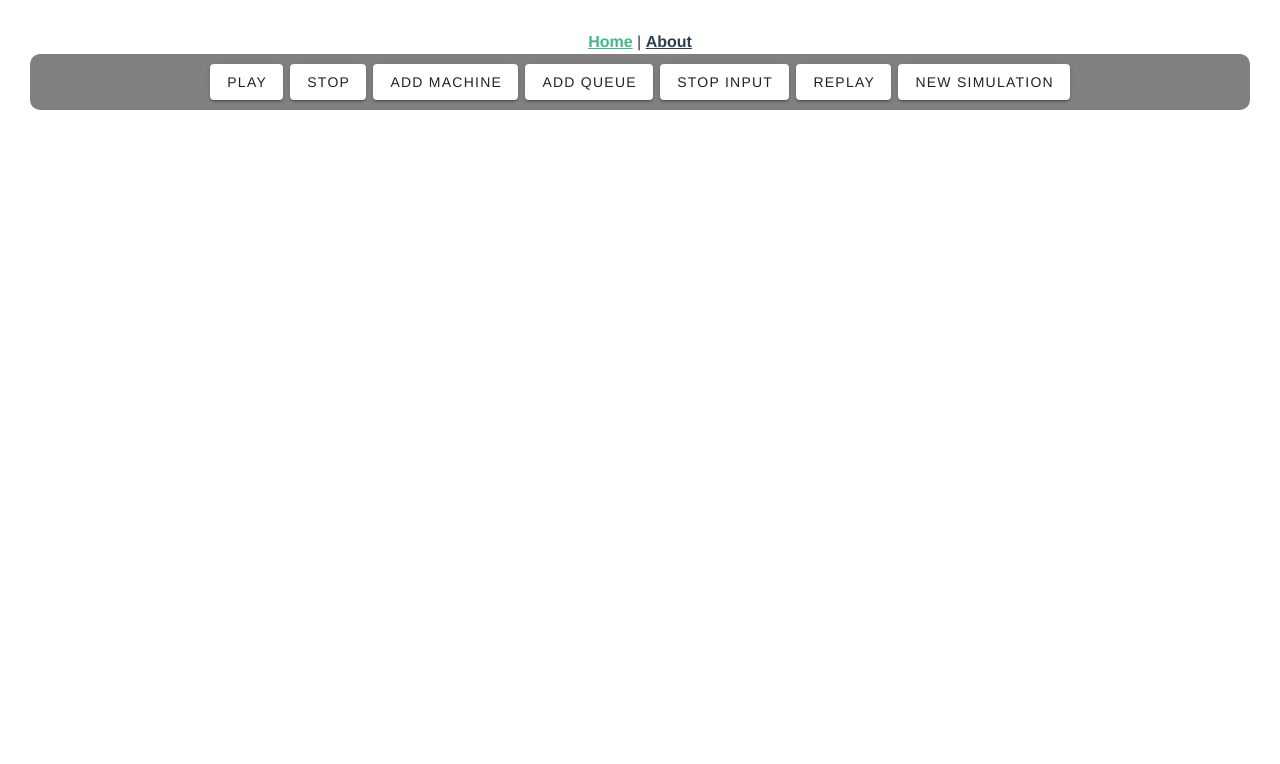
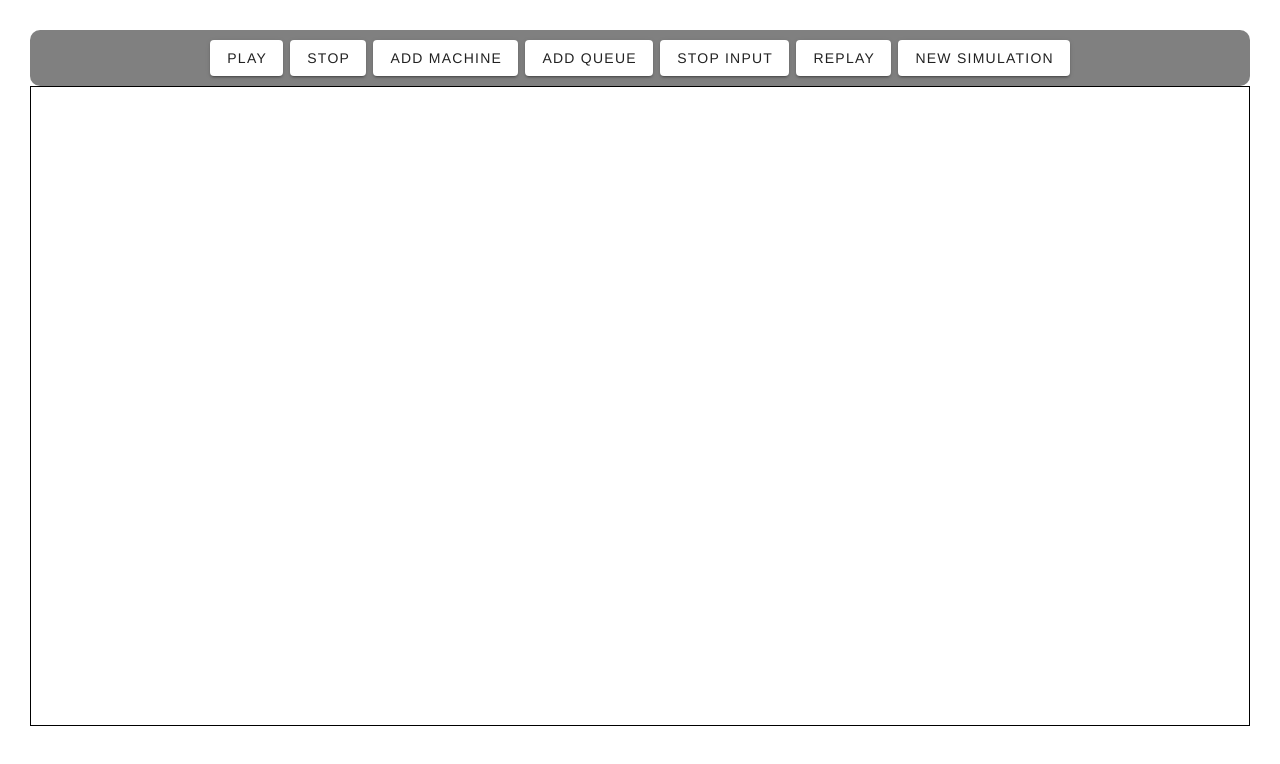
Before and after one commit to abdelrahmanbassam/Producer-Simulation, a Vue app in the folder frontend/: page / in a window 1280 px wide. Shown: the top 764 px of the page. Built offline with nearby package versions, Linux system fonts and the light colour scheme.

Commit message:
add machines/queues/arrows drawing

```diff
--- a/frontend/package.json
+++ b/frontend/package.json
@@ -8,6 +8,7 @@
   },
   "dependencies": {
     "core-js": "^3.8.3",
+    "konva": "^9.3.1",
     "vue": "^3.2.13",
     "vue-router": "^4.0.3",
     "vuetify": "^3.4.11"
--- a/frontend/src/App.vue
+++ b/frontend/src/App.vue
@@ -1,7 +1,5 @@
 <template>
   <nav>
-    <router-link to="/">Home</router-link> |
-    <router-link to="/about">About</router-link>
     <router-view/>
   </nav>
 </template>
--- /dev/null
+++ b/frontend/src/components/simulationStage.vue
@@ -0,0 +1,243 @@
+<template>
+
+    <div>
+     <taskBar @addMachine="addMachine" @addQueue="addQueue" @addArrow="addArrow"/>
+
+     <div class="konva-holder"></div>
+    </div>
+</template>
+
+<script>
+import Konva from 'konva';
+import taskBar from './taskBar.vue'
+
+export default {
+    components: {
+     taskBar,
+    },
+   data() {
+     return {
+      allShapes:[],
+      layer:null,
+      newQueueId:0,
+      newMachineId:0,
+      arrowSrc:null,
+      arrowDest:null,
+      isDrawingQueue:false,
+      isDrawingMachine:false,
+      isDrawingArrow:false,
+      isStartedArrow:false,
+
+     }
+   },
+
+   mounted() {
+    this.createKonvaStage();
+   },
+
+   methods:{
+
+    addMachine(){
+     this.clear();
+     this.isDrawingMachine=true;
+
+    },
+
+    addQueue(){
+     this.clear();
+     this.isDrawingQueue=true;
+    },
+    addArrow(){
+     this.clear();
+     this.isDrawingArrow=true;
+    },
+    clear(){
+      this.isDrawingQueue=false;
+      this.isDrawingMachine=false;
+
+    },
+    // async startUp() {
+    //  await this.createKonvaStage();
+    // },
+
+    async createKonvaStage() {//creating stage with events (if i click a shape then i clicked the screen it will create a shape)create line in this(special case )
+     const viewportWidth = Math.max(document.documentElement.clientWidth || 0, window.innerWidth || 0);
+     const viewportHeight = Math.max(document.documentElement.clientHeight || 0, window.innerHeight || 0);
+
+     const stageWidth = viewportWidth * (98.8 / 100); // Replace percentageWidth with your desired percentage
+     const stageHeight = viewportHeight * (80 /100); // Replace percentageHeight with your desired percentage
+
+     this.stage = new Konva.Stage({
+        container: '.konva-holder',
+        width: stageWidth,
+        height: stageHeight,
+     });
+
+     this.layer = new Konva.Layer();
+     this.stage.add(this.layer);
+
+     let newShape={};
+
+     this.stage.on('click', (e) => {
+        // console.log(this.stage.getPointerPosition().x)
+        // console.log(this.stage.getPointerPosition().y)
+        if(this.isDrawingQueue||this.isDrawingMachine){
+            newShape.x = this.stage.getPointerPosition().x;
+            newShape.y = this.stage.getPointerPosition().y;
+
+          if(this.isDrawingQueue){
+            //   newShape.x-=50/2;
+            //   newShape.y-=25/2;
+            newShape.type='queue'
+            newShape.fill='red'
+          }
+          else if(this.isDrawingMachine){
+            newShape.type='machine'
+            newShape.fill='blue'
+          }
+          this.addShape(newShape);
+
+        }
+
+
+     });
+
+    },
+
+   async  clearAndDraw() {//clear the layer and draw the array elements again using this.drawShape
+        this.layer.destroyChildren();
+        this.allShapes.forEach((shape) => {
+            this.drawKonvaShape(shape);
+        });
+    },
+    drawKonvaShape(shape) {// (print the array ) take a shape object and convert it to element of Konva and have the events of every shape(methods)
+      let newShape=null;
+    //   console.log(JSON.stringify(shape, null, 2));
+      if (shape.type === 'arrow') {
+        newShape =  new Konva.Arrow({
+                points: shape.points, // Define the start and end points of the arrow
+                pointerLength: 7.5,  // Length of the pointer head
+                pointerWidth: 7.5,   // Width of the pointer head
+                fill: 'black',      // Fill color
+                stroke: 'black',    // Stroke color
+                strokeWidth: 2      // Stroke width
+        });
+      }
+      else if (shape.type === 'machine') {
+        newShape = new Konva.Circle(shape);
+        newShape.attrs.stroke='black';
+        newShape.attrs.radius=25;
+
+      }
+      else if (shape.type === 'queue') {
+        newShape=new Konva.Rect(shape);
+        newShape.attrs.stroke='black';
+        newShape.attrs.offsetX=25, // Half of the width
+        newShape.attrs.offsetY=15  // Half of the height
+        newShape.attrs.width=50;
+        newShape.attrs.height=30;
+      }
+
+    //   let text = new Konva.Text({
+    //     x: newShape.x(),
+    //     y: newShape.y(),
+    //     text: shape.text,
+    //     fontSize: 18,
+    //     fontFamily: 'Calibri',
+    //     fill: 'white',
+    //     align: 'center',
+    //     verticalAlign: 'middle'
+    //   });
+
+      newShape.on('click', () => {
+        if(this.isDrawingArrow&&!this.isStartedArrow){
+            this.isStartedArrow=true;
+            this.arrowSrc=newShape;
+        }
+        else if(this.isStartedArrow){
+            this.arrowDest=newShape;
+            let arrow = {type:'arrow',points: this.adjustPoints(this.arrowSrc,this.arrowDest)} // Define the start and end points of the arrow
+            this.addShape(arrow);
+            this.isStartedArrow=false;
+        }
+      });
+
+      let group = new Konva.Group();
+      group.add(newShape);
+    //   group.add(text);
+
+      this.layer.add(group);
+    },
+    //send shape to backend
+    addShape(shape){
+        const newShape = {...shape}; // Create a new objec
+        this.allShapes.push(newShape);
+        // console.log(JSON.stringify( this.allShapes, null, 2));
+        this.clearAndDraw();
+      //send it to backand return array of shapes
+    },
+    adjustPoints(arrowSrc,arrowDest){
+        let points=[arrowSrc.attrs.x,arrowSrc.attrs.y,arrowDest.attrs.x,arrowDest.attrs.y];
+        let hDiff=arrowSrc.attrs.x-arrowDest.attrs.x;
+        let vDiff=arrowSrc.attrs.y-arrowDest.attrs.y;
+        let dir=null;
+       if(Math.abs(hDiff)>Math.abs(vDiff)){
+         if(hDiff>0)
+          dir='left';
+         else
+          dir='right';
+       }
+       else{
+         if(vDiff>0)
+          dir='up';
+         else
+          dir='down';
+       }
+       switch(dir){
+        case 'left':
+          points[0]-=this.getDimentions(arrowSrc,dir);
+          points[2]+=this.getDimentions(arrowSrc,dir);
+        break;
+
+        case 'right':
+          points[0]+=this.getDimentions(arrowSrc,dir);
+          points[2]-=this.getDimentions(arrowSrc,dir);
+        break;
+        case 'up':
+          points[1]-=this.getDimentions(arrowSrc,dir);
+          points[3]+=this.getDimentions(arrowSrc,dir);
+        break;
+
+        case 'down':
+          points[1]+=this.getDimentions(arrowSrc,dir);
+          points[3]-=this.getDimentions(arrowSrc,dir);
+        break;
+       }
+
+       return points;
+    },
+   getDimentions(shape,dir){
+    if(shape.attrs.radius==null){
+      if(dir=='right'||dir=='left')
+       return shape.attrs.width/2;
+      else
+      return shape.attrs.height/2;
+    }
+     return shape.attrs.radius;
+   }
+
+   }
+
+
+
+}
+</script>
+
+<style>
+.konva-holder {
+  height: 80vh;
+  width:100%;
+  border: 1px solid black;
+  /* padding-right:-1px  ; */
+}
+</style>
--- a/frontend/src/components/taskBar.vue
+++ b/frontend/src/components/taskBar.vue
@@ -45,16 +45,17 @@ export default {
 
     },
     play(){
+      this.$emit('addArrow');
       console.log("play");
     },
     stop(){
       console.log("stop");
     },
     addMachine(){
-      console.log("Add machine");
+      this.$emit('addMachine');
     },
     addQueue(){
-      console.log("Add Queue");
+      this.$emit('addQueue');
     },
     stopInput(){
       console.log("stop input");
--- a/frontend/src/router/index.js
+++ b/frontend/src/router/index.js
@@ -7,14 +7,14 @@ const routes = [
     name: 'home',
     component: HomeView
   },
-  {
-    path: '/about',
-    name: 'about',
-    // route level code-splitting
-    // this generates a separate chunk (about.[hash].js) for this route
-    // which is lazy-loaded when the route is visited.
-    component: () => import(/* webpackChunkName: "about" */ '../views/AboutView.vue')
-  }
+  // {
+  //   path: '/about',
+  //   name: 'about',
+  //   // route level code-splitting
+  //   // this generates a separate chunk (about.[hash].js) for this route
+  //   // which is lazy-loaded when the route is visited.
+  //   component: () => import(/* webpackChunkName: "about" */ '../views/AboutView.vue')
+  // }
 ]
 
 const router = createRouter({
--- a/frontend/src/views/AboutView.vue
+++ /dev/null
@@ -1,5 +0,0 @@
-<template>
-  <div class="about">
-    <h1>This is an about page</h1>
-  </div>
-</template>
--- a/frontend/src/views/HomeView.vue
+++ b/frontend/src/views/HomeView.vue
@@ -1,16 +1,18 @@
 <template>
   <div class="home">
-    <taskBar/>
+    <simulationStage/>
   </div>
 </template>
 
 <script>
 // @ is an alias to /src
 import taskBar from '@/components/taskBar.vue'
+import simulationStage from '@/components/simulationStage.vue'
 export default {
   name: 'HomeView',
   components: {
-    taskBar
+    taskBar,
+    simulationStage
   }
 }
 </script>
```
Also changed, not shown: 1 other file (tests, documents, lock files or other folders).
